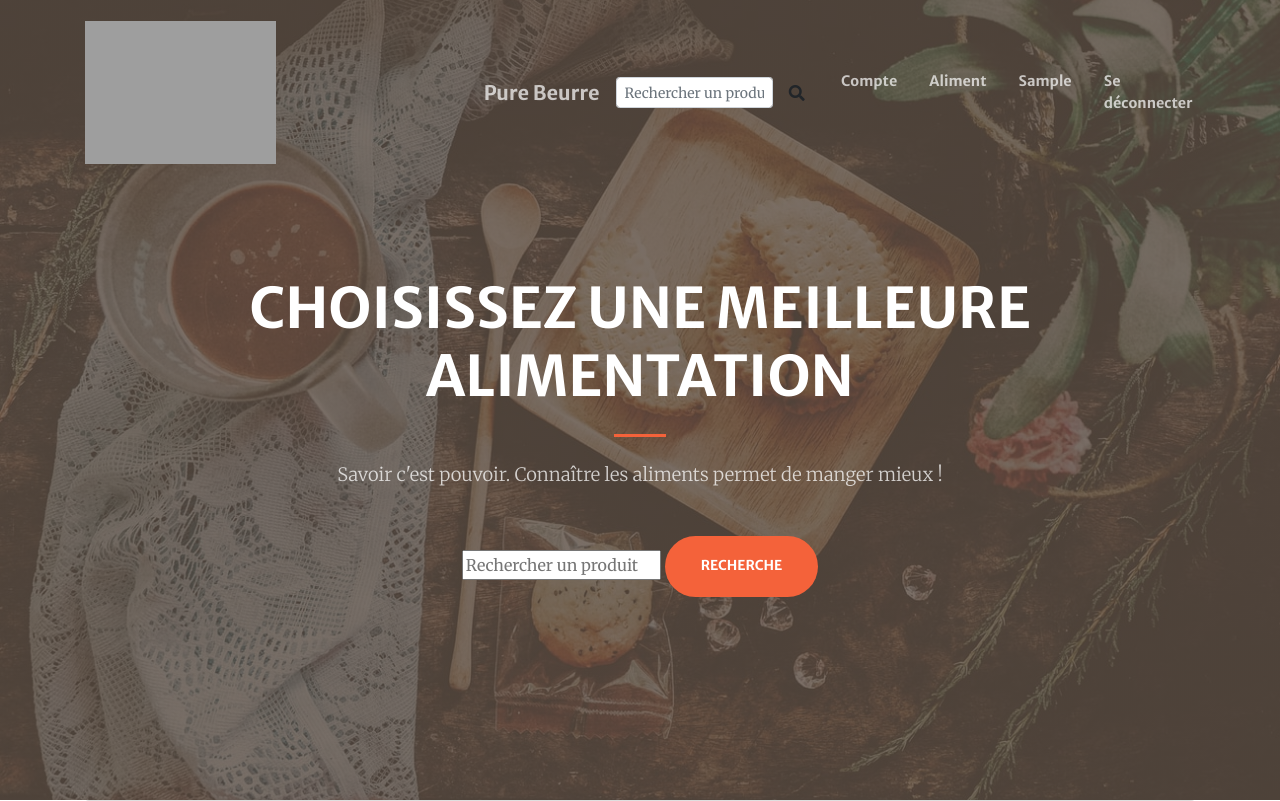
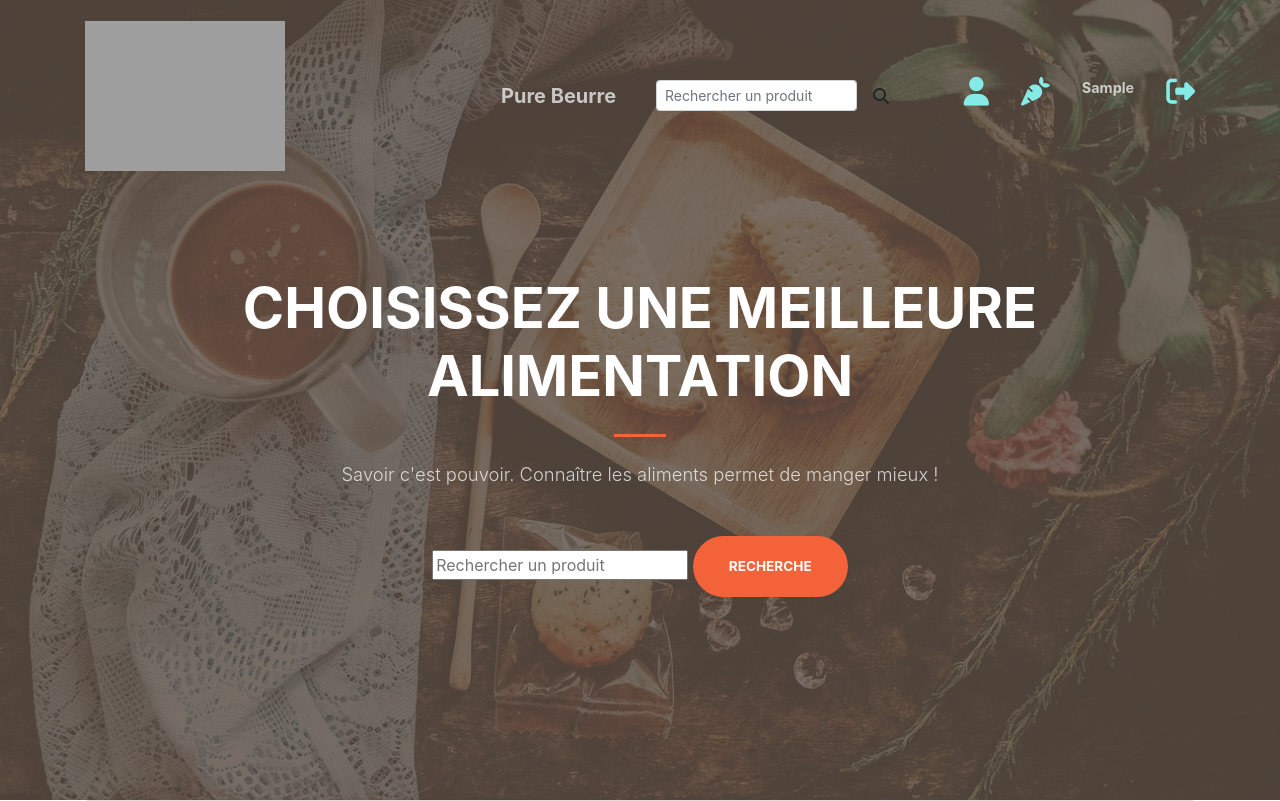
Before and after one commit to wafistos1/Nutritional_project, a Django app: page /register/compte/ in a window 1280 px wide. Shown: the top 801 px of the page. Run offline with Django 3.2, Linux system fonts and the light colour scheme; the visitor is signed in with stand-in values (Sample User, id 1); some libraries are stand-ins or nearby versions; grey boxes are pictures that could not be loaded.

Commit message:
add icom awesome

```diff
--- a/app8/settings.py
+++ b/app8/settings.py
@@ -159,9 +159,9 @@ USE_TZ = True
 STATIC_URL = '/static/'
 STATIC_ROOT = os.path.join(BASE_DIR, 'staticfiles')
 
-# STATICFILES_DIRS = [
-#     os.path.join(BASE_DIR, "static"),# TODO comente cette ligne pour le deploiment
-# ]
+STATICFILES_DIRS = [
+    os.path.join(BASE_DIR, "static"),# TODO comente cette ligne pour le deploiment
+]
 CRISPY_TEMPLATE_PACK = 'bootstrap4'
 LOGIN_REDIRECT_URL = 'home'
 INTERNAL_IPS = ['127.0.0.1']
--- a/register/admin.py
+++ b/register/admin.py
@@ -1,4 +1,8 @@
 from django.contrib import admin
 from register.models import Profile
-# Register your models here.
+from django.contrib.auth.models import Group
+
+
+admin.site.site_header = 'Admin Pure Beurre' # Change page title
 admin.site.register(Profile)
+admin.site.unregister(Group) # delete group
--- a/templates/base2.html
+++ b/templates/base2.html
@@ -17,21 +17,21 @@
     <link href="{% static 'vendor/fontawesome-free/css/all.min.css'%}" rel="stylesheet" type="text/css">
 
     <!-- Google Fonts -->
-    <link href="https://fonts.googleapis.com/css?family=Merriweather+Sans:400,700" rel="stylesheet">
-    <link href='https://fonts.googleapis.com/css?family=Merriweather:400,300,300italic,400italic,700,700italic'
-        rel='stylesheet' type='text/css'>
+    <link href="http://fonts.googleapis.com/css?family=Open+Sans" rel="stylesheet" type="text/css">
 
     <!-- Plugin CSS -->
     <link href="{% static 'vendor/magnific-popup/magnific-popup.css' %}" rel="stylesheet">
 
     <!-- Theme CSS - Includes Bootstrap -->
     <link href="{% static 'css/creative.css' %}" rel="stylesheet">
-
 </head>
 
 <body id="page-top">
     {% block nav %}
     <!-- Navigation -->
+    <!-- link awesome for icon-->
+    <script src="https://kit.fontawesome.com/d1c525ecac.js" crossorigin="anonymous"></script>
+
     <nav class="navbar navbar-expand-lg navbar-light fixed-top py-3" id="mainNav">
         <div class="container">
             <a class="navbar-brand js-scroll-trigger" ><img width="50%" src="{% static 'img/logo_pur_beurre.svg'%}"></a>
@@ -53,25 +53,27 @@
                 </ul>
                 <ul class="navbar-nav ml-auto my-2 my-lg-3">
                     <li class="nav-item">
-                        <a class="nav-link js-scroll-trigger" href="{% url 'compte' %}"> Compte</a>
+                    {% if user.is_authenticated %}
+                        <a class="nav-link js-scroll-trigger" href="{% url 'compte' %}"><i class="fas fa-user fa-2x" style="color: #86EBE6;" ></i></i></a> <!--compte-->
+                    <li class="nav-item">
+                    {% endif %}
+                        <a class="nav-link js-scroll-trigger"href="{% url 'aliment' %}" ><i class="fas fa-carrot fa-2x" style="color: #86EBE6;" ></i></a> <!--Aliment-->
                     </li>
-                    <li class="nav-item">
-                        <a class="nav-link js-scroll-trigger" href="{% url 'aliment' %}">Aliment</a>
-                    </li>
+
                     {% if user.is_authenticated %}
                     <li class="nav-item">
                         <p class="nav-link js-scroll-trigger">{{ user|capfirst }}</p>
                     </li>
                     <li class="nav-item">
-                        <a class="nav-link js-scroll-trigger" href="{% url 'logout' %}">Se déconnecter</a>
+                        <a class="nav-link js-scroll-trigger" href="{% url 'logout' %}"  > <i class="fas fa-sign-out-alt fa-2x" style="color: #86EBE6;" ></i></a> <!--logout-->
                     </li>
 
                     {% else %}
                     <li class="nav-item">
-                        <a class="nav-link js-scroll-trigger" href="{% url 'login' %}">Se connecter</a>
+                        <a class="nav-link js-scroll-trigger" href="{% url 'login' %}"><i class="fas fa-sign-in-alt fa-2x" style="color: #86EBE6;" ></i></a><!--login-->
                     </li>
                     <li class="nav-item">
-                        <a class="nav-link js-scroll-trigger" href="{% url 'register' %}">S'inscrire</a>
+                        <a class="nav-link js-scroll-trigger" href="{% url 'register' %}"><i class="fas fa-user-plus fa-2x" style="color: #86EBE6;"></i></a><!--signin-->
                     </li>
                     {% endif %}
 
```
